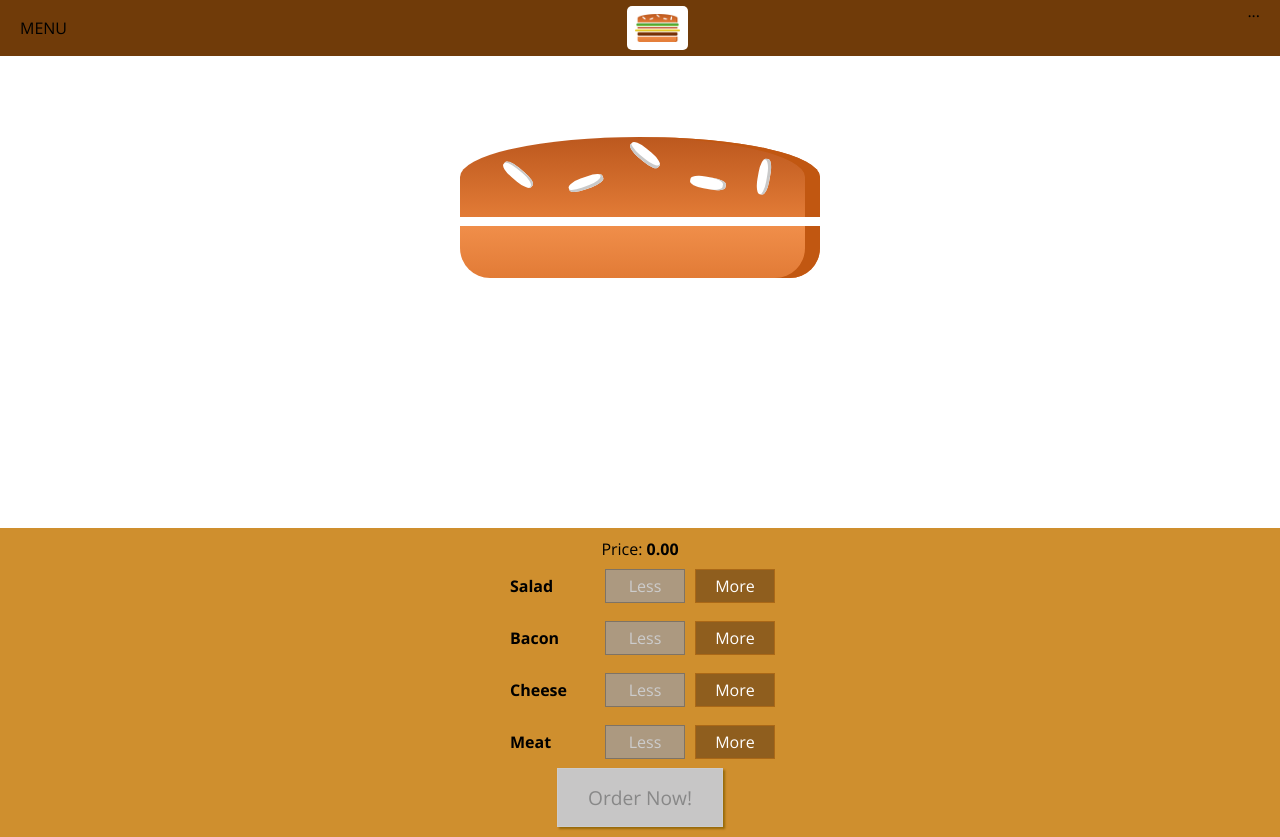
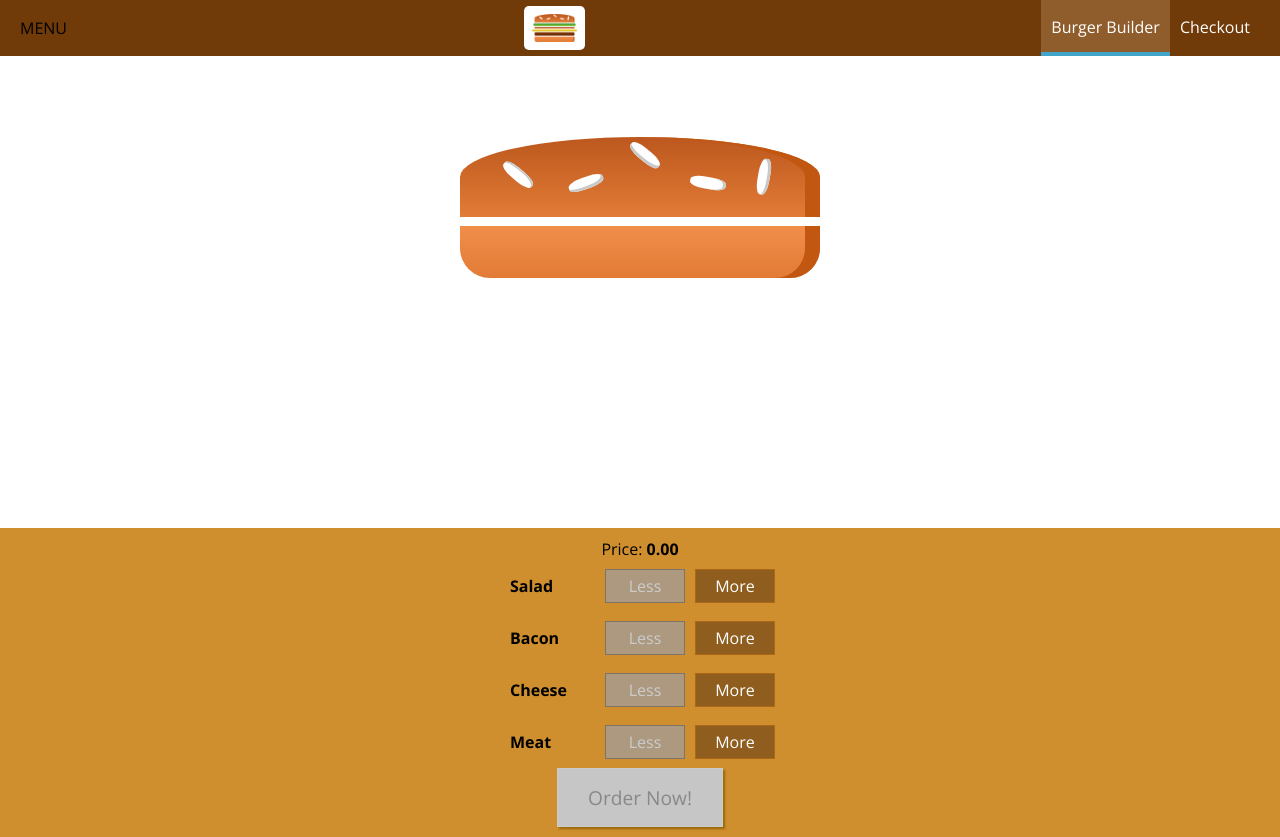
Before and after one commit to SergeyArenzon/MyBurger, a React app: page / in a window 1280 px wide. Built offline with nearby package versions, Linux system fonts and the light colour scheme.

Commit message:
add sidebar

```diff
--- a/src/components/Layout/Layout.js
+++ b/src/components/Layout/Layout.js
@@ -3,10 +3,12 @@ import React from 'react';
 import Aux from '../../hoc/Aux';
 import classes from './Layout.module.css';
 import Toolbar from '../../components/Navigation/Toolbar/Toolbar';
+import SideDrawer from '../Navigation/Toolbar/SideDrawer/SideDrawer';
 
 const layout = ( props ) => (
     <Aux>
         <Toolbar/>
+        <SideDrawer/>
         <main className={classes.Content}>
             {props.children}
         </main>
--- a/src/components/Logo/Logo.module.css
+++ b/src/components/Logo/Logo.module.css
@@ -1,7 +1,7 @@
 .Logo {
     background-color: white;
     padding: 8px;
-    height: 80%;
+    height: 100%;
     box-sizing: border-box;
     border-radius: 5px;
 }
--- /dev/null
+++ b/src/components/Navigation/Toolbar/NavigationItems/NavigationItem/NavigationItem.js
@@ -0,0 +1,15 @@
+import navigationItems from "../NavigationItems";
+import React from 'react';
+import classes from './NavigationItem.module.css';
+
+
+const navigationItem = (props) => (
+    <li className={classes.NavigationItem}>
+        <a href={props.link}
+        className={props.active ? classes.active : null}>
+            {props.children}
+        </a>
+    </li>
+);
+
+export default navigationItem
--- /dev/null
+++ b/src/components/Navigation/Toolbar/NavigationItems/NavigationItem/NavigationItem.module.css
@@ -0,0 +1,28 @@
+.NavigationItem {
+    margin: 0;
+    box-sizing: border-box;
+    display: flex;
+    height: 100%;
+    align-items: center;
+
+
+}
+
+.NavigationItem a {
+    color: white;
+    text-decoration: none;
+    height: 100%;
+    padding: 16px 10px;
+    border-bottom: 4x solid transparent;
+    box-sizing: border-box;
+    display: block;
+
+}
+
+
+.NavigationItem a:hover,
+.NavigationItem a:active,
+.NavigationItem a.active {
+    background-color: #8f5c2c;
+    border-bottom: 4px solid #40a4c8;
+}
--- /dev/null
+++ b/src/components/Navigation/Toolbar/NavigationItems/NavigationItems.js
@@ -0,0 +1,15 @@
+import React from 'react';
+import classes from './NavigationItems.module.css';
+import NavigationItem from './NavigationItem/NavigationItem';
+
+const navigationItems = () =>(
+
+    <ul className={classes.NavigationItems}>
+        <NavigationItem link='/' active={true}>Burger Builder</NavigationItem>
+        <NavigationItem link='/' >Checkout</NavigationItem>
+
+    </ul>
+
+);
+
+export default navigationItems;
--- /dev/null
+++ b/src/components/Navigation/Toolbar/NavigationItems/NavigationItems.module.css
@@ -0,0 +1,9 @@
+.NavigationItems {
+    margin: 0;
+    padding: 0;
+    list-style: none;
+    display: flex;
+    align-items: center;
+    height: 100%;
+
+}
--- /dev/null
+++ b/src/components/Navigation/Toolbar/SideDrawer/SideDrawer.js
@@ -0,0 +1,22 @@
+import React from 'react';
+import Logo from '../../../Logo/Logo';
+import NavigationItems from '../NavigationItems/NavigationItems';
+import classes from './SideDrawer.module.css';
+
+
+const sideDrawer = (props) => {
+    //..
+    return (
+        <div className={classes.SideDrawer}>
+            <div className={classes.Logo}>
+                <Logo/>
+            </div>
+
+            <nav>
+                <NavigationItems/>
+            </nav>
+        </div>
+    );
+};
+
+export default sideDrawer;
--- /dev/null
+++ b/src/components/Navigation/Toolbar/SideDrawer/SideDrawer.module.css
@@ -0,0 +1,31 @@
+.SideDrawer {
+    position: fixed;
+    width: 280px;
+    max-width: 70%;
+    height: 100%;
+    left: 0;
+    top: 0;
+    z-index: 200;
+    background-color: white;
+    padding: 32px 16px;
+    box-sizing: border-box;
+    transition: transform 0.3s ease-out;
+}
+
+@media (min-width: 500px) {
+    .SideDrawer {
+        display: none;
+    }
+}
+
+.Open {
+    transform: translateX(0);
+}
+
+.Close {
+    transform: translateX(-100%);
+}
+
+.Logo {
+    height: 11%;
+}
--- a/src/components/Navigation/Toolbar/Toolbar.js
+++ b/src/components/Navigation/Toolbar/Toolbar.js
@@ -1,14 +1,17 @@
 import React from 'react';
 import classes from './Toolbar.module.css';
 import Logo from '../../Logo/Logo';
-
+import NavigationItems from './NavigationItems/NavigationItems';
 
 const toolbar = (props) => (
     <header className={classes.Toolbar}>
         <div>MENU</div>
-        <Logo/>
+        <div className={classes.Logo}>
+            <Logo/>
+        </div>
+
         <nav>
-            ...
+            <NavigationItems/>
         </nav>
     </header>
 );
--- a/src/components/Navigation/Toolbar/Toolbar.module.css
+++ b/src/components/Navigation/Toolbar/Toolbar.module.css
@@ -17,3 +17,7 @@
     height: 100%;
 
 }
+
+.Logo {
+    height: 80%;
+}
```
